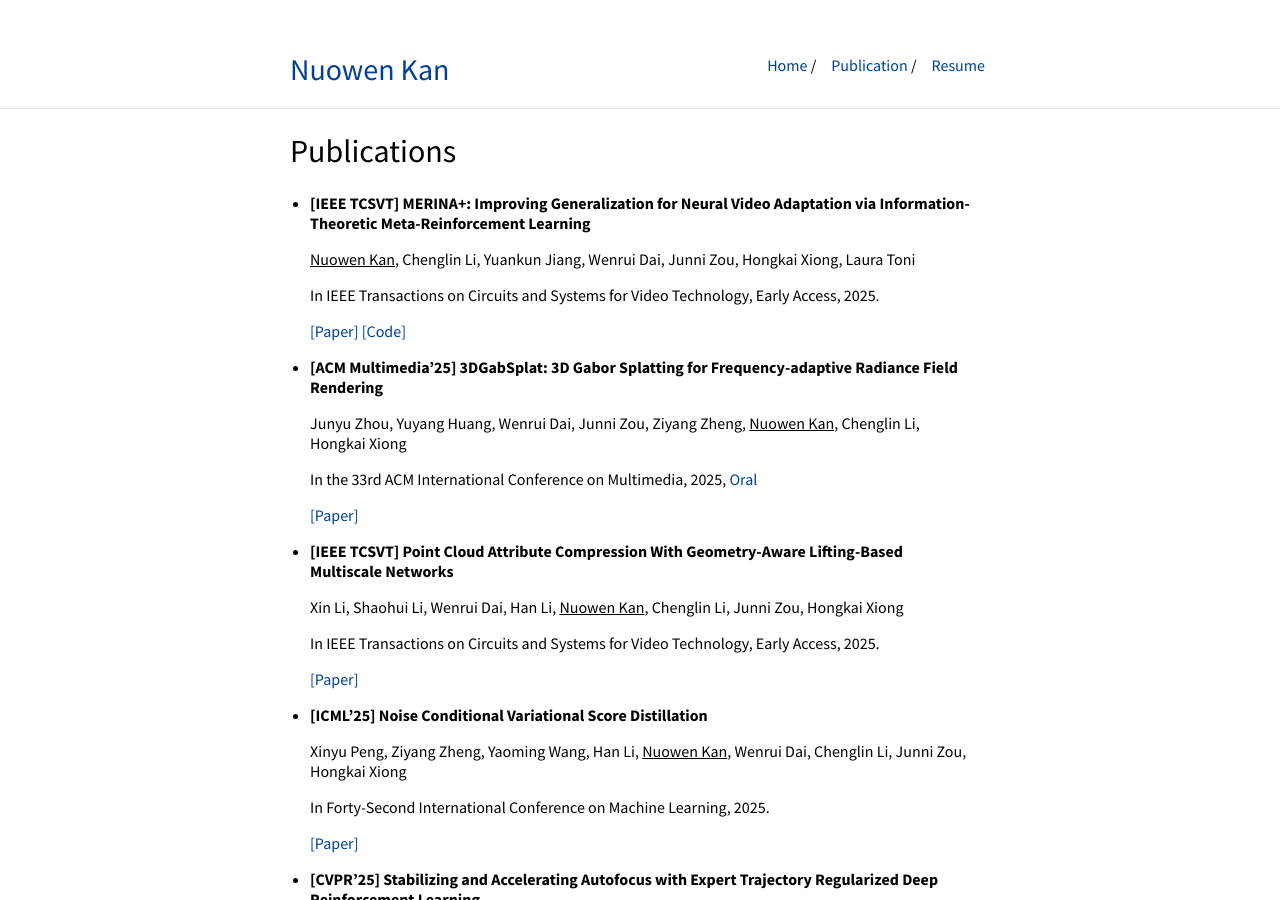
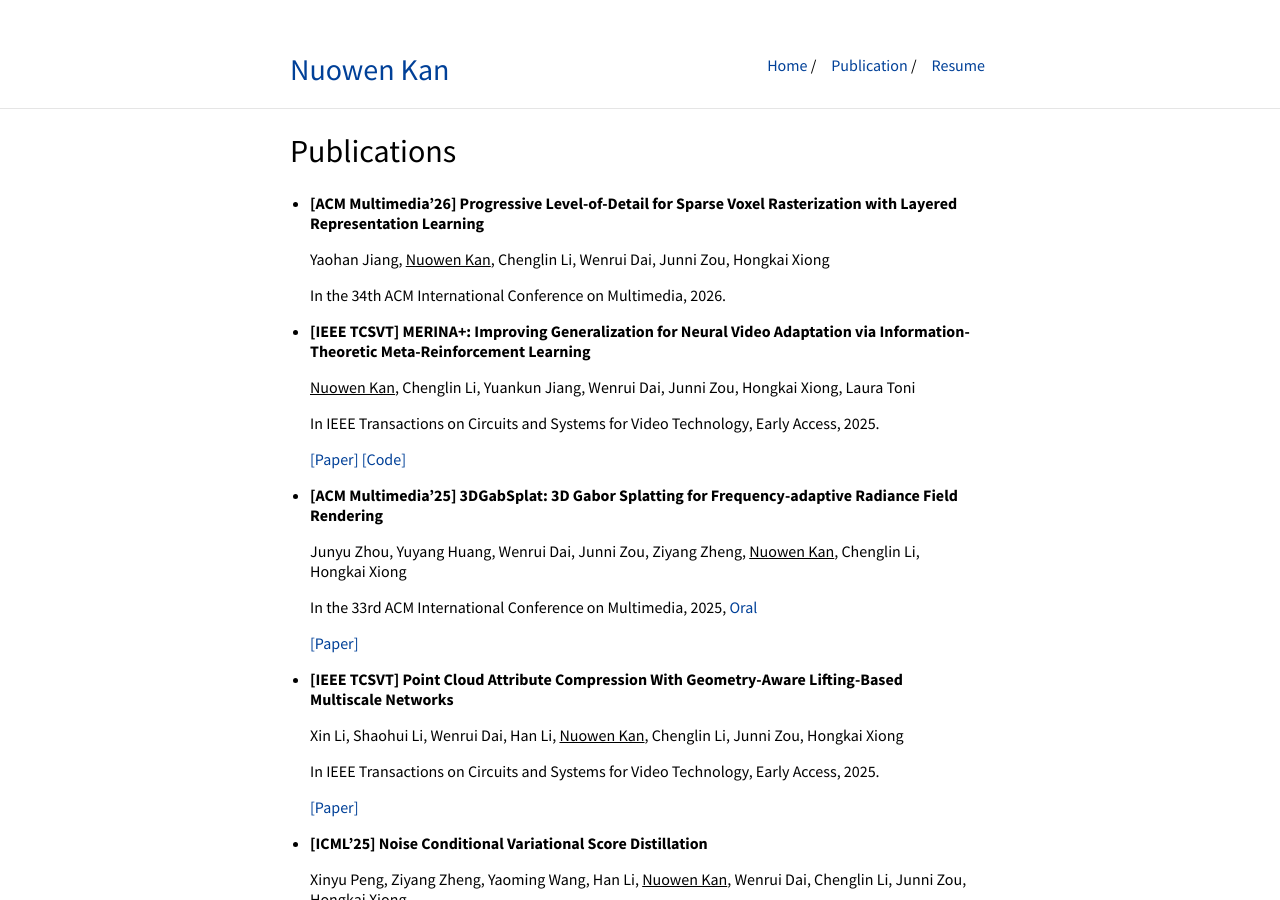
Before and after one commit to confiwent/AcademicPages, a Jekyll site: the page built from publication.md, in a window 1280 px wide and 900 px high. Built offline with Jekyll 4.4.1, drawn with Linux system fonts in a browser that asks for light colours.

Commit message:
add acm mm26

```diff
--- a/publication.md
+++ b/publication.md
@@ -4,6 +4,14 @@ title: Publications
 ---
 
 # Publications
+- **[ACM Multimedia'26] Progressive Level-of-Detail for Sparse Voxel Rasterization with Layered Representation Learning**
+
+    Yaohan Jiang, <u>Nuowen Kan</u>, Chenglin Li, Wenrui Dai, Junni Zou, Hongkai Xiong
+
+    In the 34th ACM International Conference on Multimedia, 2026.
+
+    <!-- [\[Paper\]](https://dl.acm.org/doi/abs/10.1145/3746027.3754855) -->
+
 - **[IEEE TCSVT] MERINA+: Improving Generalization for Neural Video Adaptation via Information-Theoretic Meta-Reinforcement Learning**
 
   <u>Nuowen Kan</u>, Chenglin Li, Yuankun Jiang, Wenrui Dai, Junni Zou, Hongkai Xiong, Laura Toni
```
Also changed, not shown: index.md (+2 -0 lines).
